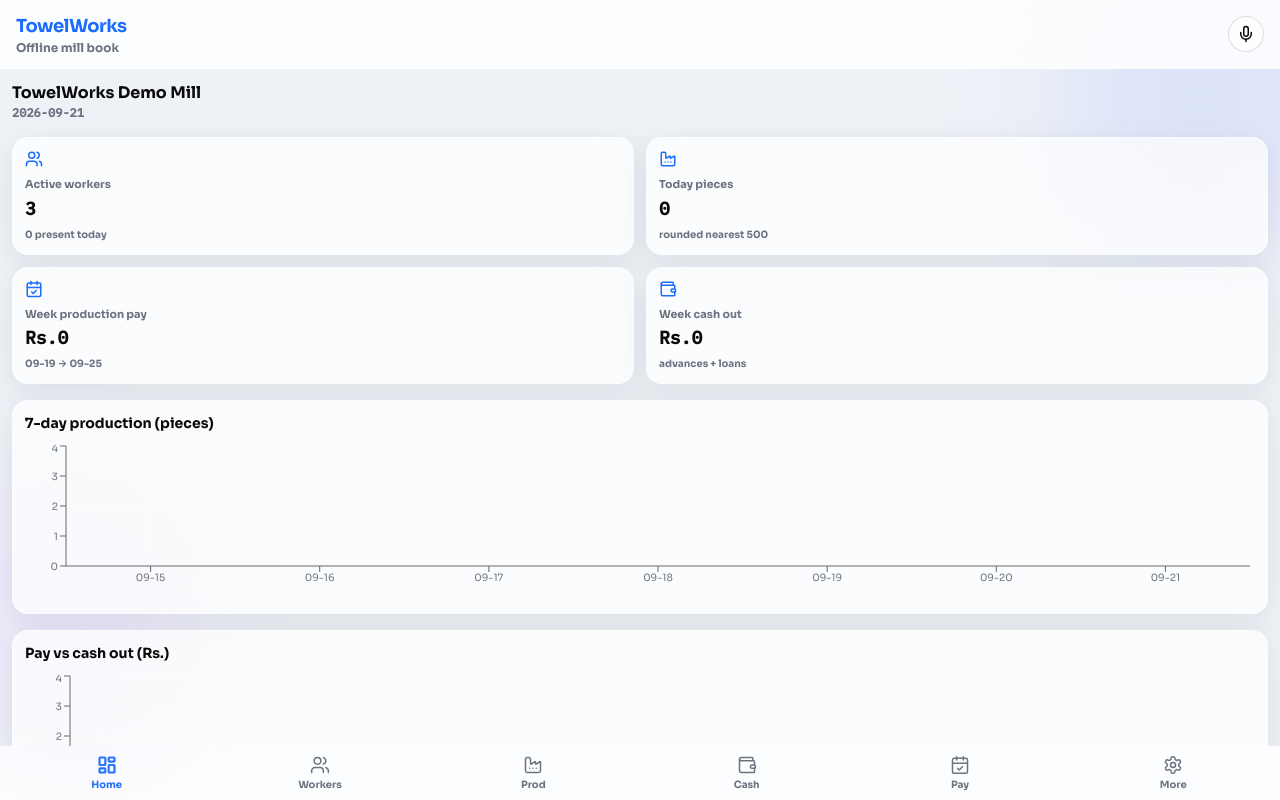
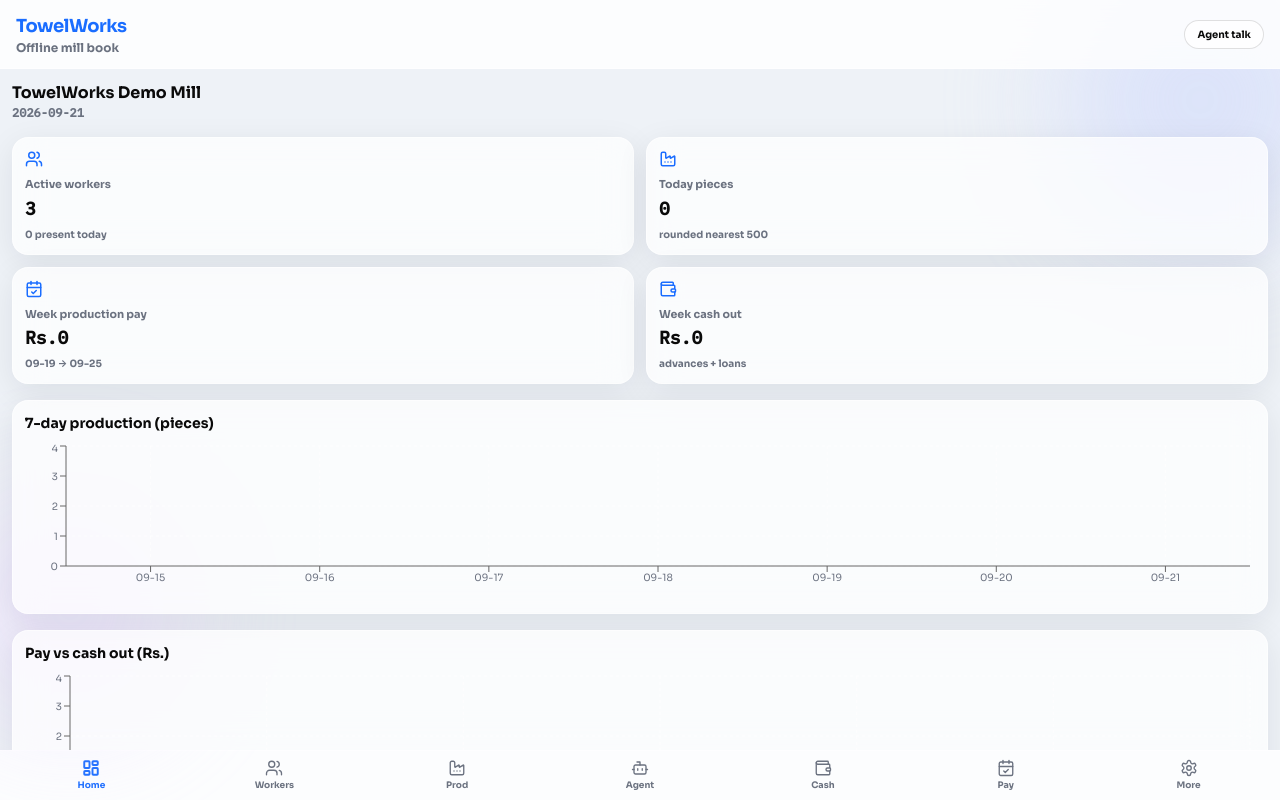
Before and after one commit to AdnanRaza88/towelworks-factory, a React (Vite) app: page / in a window 1280 px wide. Built offline with nearby package versions, Linux system fonts and the light colour scheme.

Commit message:
v1.3 Agent talk tab, mic permission fix, conversational Gemini

```diff
--- a/package.json
+++ b/package.json
@@ -1,7 +1,7 @@
 {
   "name": "towelworks-factory",
   "private": true,
-  "version": "1.2.0",
+  "version": "1.3.0",
   "type": "module",
   "scripts": {
     "dev": "vite",
--- a/src/App.tsx
+++ b/src/App.tsx
@@ -7,7 +7,7 @@
 import PayrollPage from "@/pages/PayrollPage";
 import SettingsPage from "@/pages/SettingsPage";
 import ProvidersPage from "@/pages/ProvidersPage";
-import VoiceBar from "@/components/VoiceBar";
+import AgentPage from "@/pages/AgentPage";
 import {
   LayoutDashboard,
   Users,
@@ -15,6 +15,7 @@
   Wallet,
   CalendarCheck,
   Settings,
+  Bot,
 } from "lucide-react";
 import { cn } from "@/lib/utils";
 
@@ -22,6 +23,7 @@
   { id: "home", label: "Home", icon: LayoutDashboard },
   { id: "workers", label: "Workers", icon: Users },
   { id: "production", label: "Prod", icon: Factory },
+  { id: "agent", label: "Agent", icon: Bot },
   { id: "cash", label: "Cash", icon: Wallet },
   { id: "payroll", label: "Pay", icon: CalendarCheck },
   { id: "settings", label: "More", icon: Settings },
@@ -38,20 +40,36 @@
   }, [theme]);
 
   return (
-    <div className="app-shell flex h-full flex-col safe-top" style={{ background: "var(--bg)", color: "var(--text)" }}>
+    <div
+      className="app-shell flex h-full flex-col safe-top"
+      style={{ background: "var(--bg)", color: "var(--text)" }}
+    >
       <header
         className="flex items-center justify-between border-b px-4 py-3"
         style={{ background: "var(--header-bg)", borderColor: "var(--border)" }}
       >
         <div>
-          <h1 className="text-lg font-bold tracking-tight" style={{ color: "var(--primary)" }}>
+          <h1
+            className="text-lg font-bold tracking-tight"
+            style={{ color: "var(--primary)" }}
+          >
             TowelWorks
           </h1>
           <p className="text-xs font-bold" style={{ color: "var(--muted)" }}>
             Offline mill book
           </p>
         </div>
-        <VoiceBar />
+        <button
+          onClick={() => setTab("agent")}
+          className="rounded-full px-3 py-1.5 text-[10px] font-bold border"
+          style={{
+            background: tab === "agent" ? "var(--primary)" : "var(--card)",
+            color: tab === "agent" ? "#fff" : "var(--text)",
+            borderColor: "var(--border-strong)",
+          }}
+        >
+          Agent talk
+        </button>
       </header>
 
       <main className="flex-1 overflow-y-auto px-3 py-3">
@@ -60,6 +78,7 @@
         )}
         {tab === "workers" && <WorkersPage />}
         {tab === "production" && <ProductionPage />}
+        {tab === "agent" && <AgentPage />}
         {tab === "cash" && <CashPage />}
         {tab === "payroll" && <PayrollPage />}
         {tab === "settings" && (
@@ -71,22 +90,23 @@
       </main>
 
       <nav
-        className="safe-bottom flex border-t"
+        className="safe-bottom flex border-t overflow-x-auto"
         style={{ background: "var(--nav-bg)", borderColor: "var(--border)" }}
       >
         {TABS.map((t) => {
           const Icon = t.icon;
-          const active = tab === t.id || (tab === "providers" && t.id === "settings");
+          const active =
+            tab === t.id || (tab === "providers" && t.id === "settings");
           return (
             <button
               key={t.id}
               onClick={() => setTab(t.id)}
               className={cn(
-                "flex flex-1 flex-col items-center gap-0.5 py-2 text-[10px] font-bold transition"
+                "flex min-w-[3.2rem] flex-1 flex-col items-center gap-0.5 py-2 text-[9px] font-bold transition"
               )}
               style={{ color: active ? "var(--primary)" : "var(--muted)" }}
             >
-              <Icon size={20} strokeWidth={active ? 2.6 : 1.8} />
+              <Icon size={18} strokeWidth={active ? 2.6 : 1.8} />
               {t.label}
             </button>
           );
--- a/src/components/VoiceBar.tsx
+++ b/src/components/VoiceBar.tsx
@@ -1,148 +1,4 @@
-import { useState, useRef } from "react";
-import { Mic } from "lucide-react";
-import { useAppStore, type VoiceAction } from "@/store/useAppStore";
-import { resolveVoiceCommand, speak } from "@/lib/voiceAgent";
-
-function describeAction(a: VoiceAction): string {
-  switch (a.type) {
-    case "attendance":
-      return `${a.workerName} ko ${a.status} mark karun?`;
-    case "production":
-      return `M${a.machineId} pe ${a.pieces} piece${a.workerName ? ` (${a.workerName})` : ""} add karun?`;
-    case "cash":
-      return `${a.workerName} ko Rs.${a.amount} ${a.cashType} add karun?`;
-    case "add_worker":
-      return `Naya worker ${a.name} (${a.role}/${a.workerType}) add karun?`;
-    case "session":
-      return `${a.workerName} ko M${a.machineId} pe ${a.role} session dun?`;
-    case "query":
-      return `Query: ${a.topic}`;
-    default:
-      return "Yeh action chalaun?";
-  }
+/** Header mic moved to Agent tab — this stub avoids broken imports. */
+export default function VoiceBar() {
+  return null;
 }
-
-export default function VoiceBar() {
-  const [listening, setListening] = useState(false);
-  const [feedback, setFeedback] = useState("");
-  const [pending, setPending] = useState<VoiceAction | null>(null);
-  const [busy, setBusy] = useState(false);
-  const recRef = useRef<SpeechRecognition | null>(null);
-  const applyVoiceAction = useAppStore((s) => s.applyVoiceAction);
-  const geminiKey = useAppStore((s) => s.settings.geminiApiKey);
-
-  const show = (msg: string, say = true) => {
-    setFeedback(msg);
-    if (say) speak(msg);
-    setTimeout(() => setFeedback(""), 5000);
-  };
-
-  const handleText = async (text: string) => {
-    setBusy(true);
-    try {
-      const action = await resolveVoiceCommand(text, geminiKey);
-      if (!action) {
-        show(`Suna: "${text}" — samajh nahi aya.`);
-        return;
-      }
-      if (action.type === "query") {
-        show(describeAction(action));
-        return;
-      }
-      setPending(action);
-      show(describeAction(action) + " Haan / Nahi?", true);
-    } finally {
-      setBusy(false);
-    }
-  };
-
-  const confirm = () => {
-    if (!pending) return;
-    const result = applyVoiceAction(pending);
-    setPending(null);
-    show(result);
-  };
-
-  const cancel = () => {
-    setPending(null);
-    show("Cancel — kuch change nahi hua", true);
-  };
-
-  const start = () => {
-    const w = window as unknown as {
-      SpeechRecognition?: new () => SpeechRecognition;
-      webkitSpeechRecognition?: new () => SpeechRecognition;
-    };
-    const SR = w.SpeechRecognition || w.webkitSpeechRecognition;
-    if (!SR) {
-      show("Is device pe voice support nahi", false);
-      return;
-    }
-    const rec = new SR();
-    rec.lang = "en-IN";
-    rec.interimResults = false;
-    rec.maxAlternatives = 3;
-    rec.onresult = (ev) => {
-      const text = ev.results[0][0].transcript;
-      void handleText(text);
-    };
-    rec.onerror = () => {
-      setListening(false);
-      show("Mic error — permission check karo", false);
-    };
-    rec.onend = () => setListening(false);
-    recRef.current = rec;
-    rec.start();
-    setListening(true);
-    setFeedback(geminiKey ? "Listening (Gemini)..." : "Listening (local)...");
-  };
-
-  return (
-    <div className="relative flex items-center gap-2">
-      {pending && (
-        <div
-          className="fixed inset-x-3 bottom-24 z-50 surface rounded-2xl p-3 shadow-lg border"
-          style={{ borderColor: "var(--border-strong)" }}
-        >
-          <p className="text-xs font-bold mb-2">{describeAction(pending)}</p>
-          <p className="text-[10px] font-bold mb-2" style={{ color: "var(--muted)" }}>
-            Tool call permission — confirm karo
-          </p>
-          <div className="flex gap-2">
-            <button onClick={confirm} className="btn-primary flex-1 rounded-xl py-2 text-xs font-bold">
-              Haan, karo
-            </button>
-            <button onClick={cancel} className="btn-solid flex-1 rounded-xl py-2 text-xs font-bold">
-              Nahi
-            </button>
-          </div>
-        </div>
-      )}
-      {feedback && !pending && (
-        <span
-          className="absolute right-12 top-1/2 z-20 max-w-[160px] -translate-y-1/2 truncate rounded-lg px-2 py-1 text-[10px] font-bold border"
-          style={{
-            background: "var(--card)",
-            color: "var(--text)",
-            borderColor: "var(--border-strong)",
-          }}
-        >
-          {feedback}
-        </span>
-      )}
-      <button
-        onClick={listening ? () => recRef.current?.stop() : start}
-        disabled={busy}
-        className="rounded-full p-2 border font-bold"
-        style={{
-          background: listening ? "var(--danger)" : "var(--card)",
-          color: listening ? "#fff" : "var(--text)",
-          borderColor: "var(--border-strong)",
-        }}
-        aria-label="Voice"
-      >
-        <Mic size={18} />
-      </button>
-    </div>
-  );
-}
```
